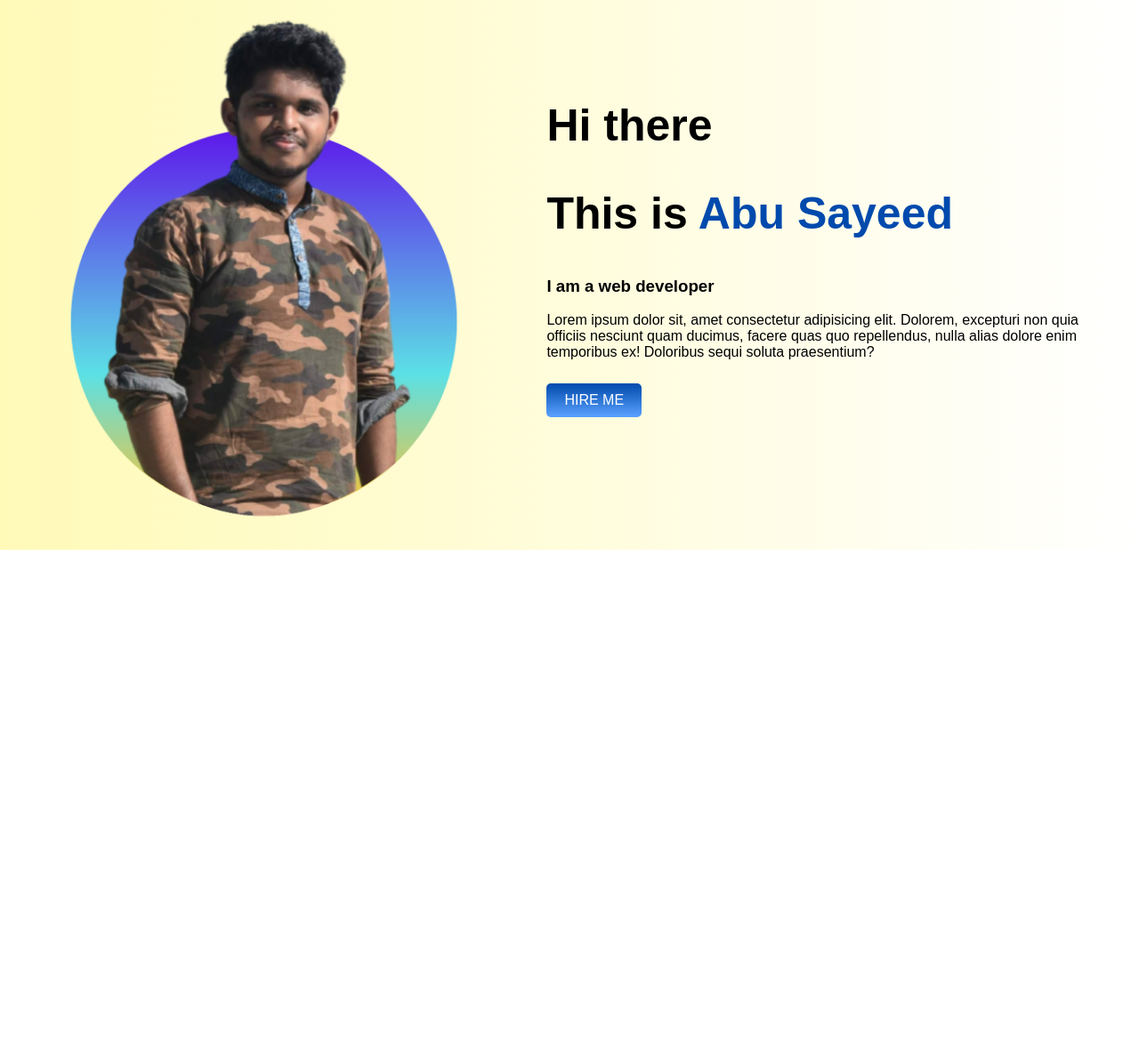
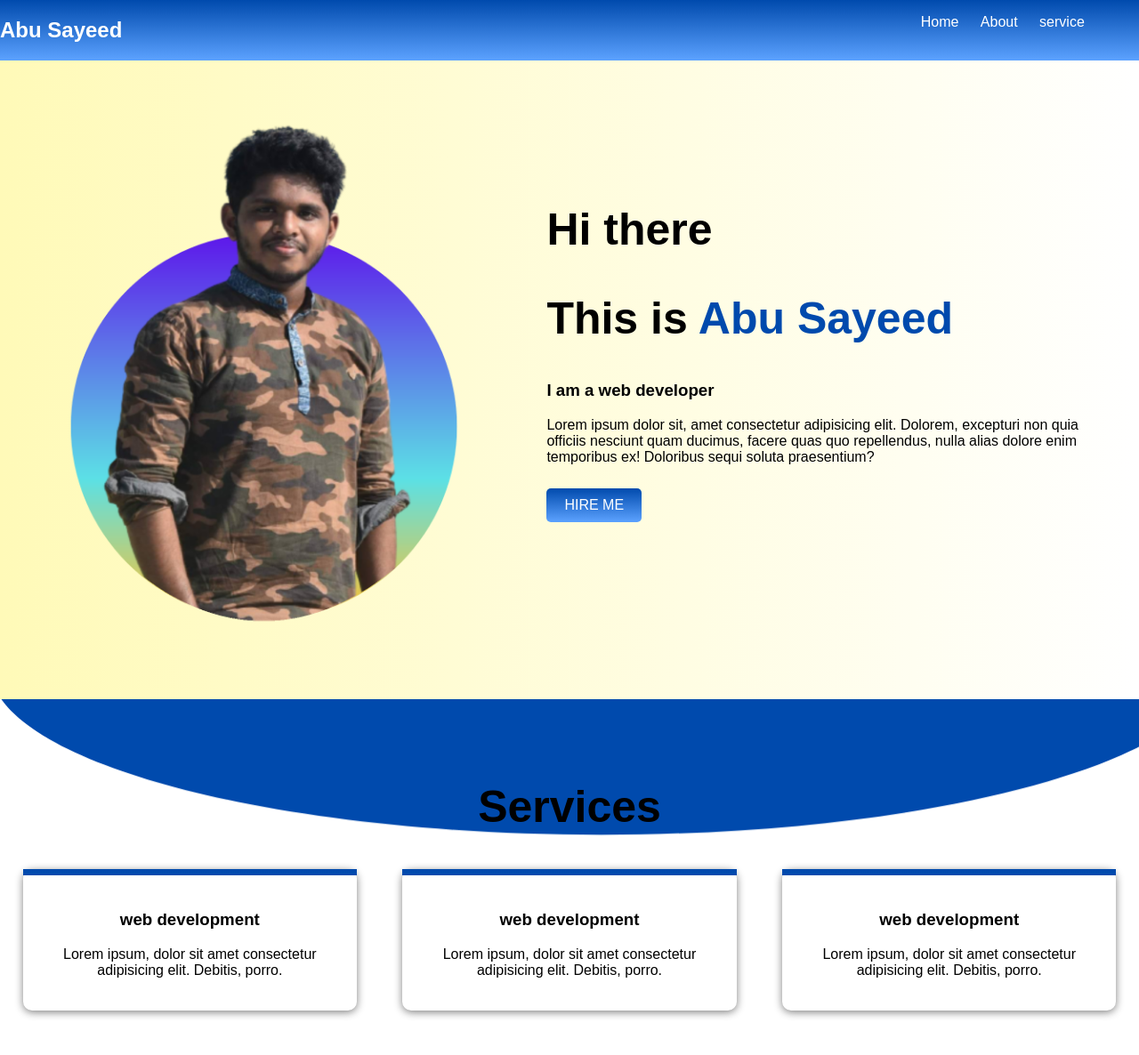
Before and after one commit to abusayeed4bd/practice-website-1, a plain HTML site: page index.html in a window 1280 px wide. Shown: the whole page at 89% size. Before the commit the page ends 800 px from the top, so only its background shows below. Drawn offline with Linux system fonts and the light colour scheme.

Commit message:
service section added

```diff
--- a/index.html
+++ b/index.html
@@ -10,6 +10,20 @@
 </head>
 
 <body>
+    <header>
+        <div class="container d-flex">
+            <div class="logo w-50">
+                <h2>Abu Sayeed</h2>
+            </div>
+            <div class="manu w-50">
+                <ul class="">
+                    <li><a href="#">Home</a></li>
+                    <li><a href="#">About</a></li>
+                    <li><a href="#">service</a></li>
+                </ul>
+            </div>
+        </div>
+    </header>
     <section class="hero-section">
         <div class="container d-flex">
             <div class="w-50">
@@ -27,7 +41,25 @@
         </div>
     </section>
 
-
+    <section class="service-section">
+        <div class="container">
+            <h1 class="text-center">Services</h1>
+            <div class="d-flex ">
+                <div class="service-item w-25 text-center">
+                    <h3>web development</h3>
+                    <p>Lorem ipsum, dolor sit amet consectetur adipisicing elit. Debitis, porro.</p>
+                </div>
+                <div class="service-item w-25 text-center">
+                    <h3>web development</h3>
+                    <p>Lorem ipsum, dolor sit amet consectetur adipisicing elit. Debitis, porro.</p>
+                </div>
+                <div class="service-item w-25 text-center">
+                    <h3>web development</h3>
+                    <p>Lorem ipsum, dolor sit amet consectetur adipisicing elit. Debitis, porro.</p>
+                </div>
+            </div>
+        </div>
+    </section>
 </body>
 
 </html>
--- a/style.css
+++ b/style.css
@@ -12,8 +12,35 @@ body{
 .w-50{
     width: 48%;
 }
+.w-25{
+    width: 31%;
+}
 h1{
     font-size: 50px;
+}
+section{
+    padding: 50px 0;
+}
+
+/* header */
+.logo h2{
+    color: #fff;
+}
+header{
+    background-image: linear-gradient( #004aad, #5ca2ff);
+}
+.manu{
+    text-align: right;
+    align-items: center;
+}
+.manu li{
+    display: inline-block;
+}
+.manu li a{
+    display: block;
+    text-decoration: none;
+    padding: 0 10px;
+    color: #fff;
 }
 
 .d-flex{
@@ -21,6 +48,9 @@ h1{
 }
 .blue-color{
     color: #004aad;
+}
+.text-center{
+    text-align: center;
 }
 #hero-text{
 
@@ -41,3 +71,19 @@ img{
 .hero-section{
     background-image: linear-gradient(90deg, #fffab8, #ffffff17);
 }
+
+/* service section */
+.service-item{
+    margin: 0 2%;
+    box-sizing: border-box;
+    box-shadow: 0px 2px 10px gray;
+    padding:20px 10px;
+    border-radius: 10px;
+    border-top: 7px solid;
+    border-image: linear-gradient(#004aad, #5ca2ff);
+    border-image-slice: 1;
+}
+.service-section{
+    background-image: url(./image/service\ section\ background.png);
+    background-repeat: no-repeat;
+}
```
Also changed, not shown: image/service section background.png (added).
